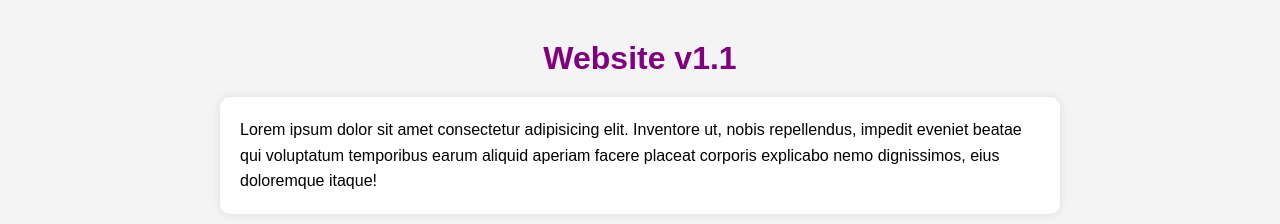
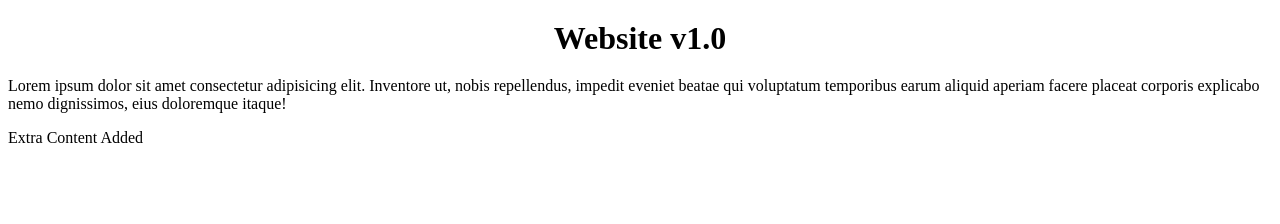
Before and after one commit to pranaygupta1988/website-app, a plain HTML site: page index.html in a window 1280 px wide. Drawn offline with Linux system fonts and the light colour scheme.

Commit message:
sonarqube

```diff
--- a/index.html
+++ b/index.html
@@ -3,34 +3,41 @@
   <head>
     <meta charset="UTF-8" />
     <meta name="viewport" content="width=device-width, initial-scale=1.0" />
-    <title>Website v1.1</title>
+    <title>Document</title>
     <style>
-      body {
-        font-family: Arial, sans-serif;
-        margin: 0;
-        padding: 20px;
-        background-color: #f4f4f4;
-      }
       h1 {
         text-align: center;
-        margin: 20px 0;
-        color: purple; /* 🔴 Added red color */
-      }
-      div {
-        max-width: 800px;
-        margin: 0 auto;
-        padding: 20px;
-        background: white;
-        border-radius: 10px;
-        box-shadow: 0 0 10px rgba(0, 0, 0, 0.1);
-        line-height: 1.6;
+        margin: 20px;
       }
     </style>
   </head>
   <body>
-    <h1>Website v1.1</h1>
-    <div>
-      Lorem ipsum dolor sit amet consectetur adipisicing elit. Inventore ut, nobis repellendus, impedit eveniet beatae qui voluptatum temporibus earum aliquid aperiam facere placeat corporis explicabo nemo dignissimos, eius doloremque itaque!
+    <h1>Website v1.0</h1>
+    <div id="content">
+      Lorem ipsum dolor sit amet consectetur adipisicing elit. Inventore ut,
+      nobis repellendus, impedit eveniet beatae qui voluptatum temporibus earum
+      aliquid aperiam facere placeat corporis explicabo nemo dignissimos, eius
+      doloremque itaque!
     </div>
+
+    <script>
+      // Bad practice: Unused variable
+      var unusedVar = "This variable is never used";
+
+      // Bad practice: Using var instead of let/const
+      var message = "Hello, world!";
+
+      // Bad practice: Console log left in production
+      console.log("Debugging message: " + message);
+
+      // Bad practice: Inefficient loop
+      var numbers = [1, 2, 3, 4, 5];
+      for (var i = 0; i < numbers.length; i++) {
+        console.log("Number:", numbers[i]);
+      }
+
+      // Bad practice: Direct DOM manipulation instead of using a framework
+      document.getElementById("content").innerHTML += "<p>Extra Content Added</p>";
+    </script>
   </body>
 </html>
```
Also changed, not shown: 1 other file.
